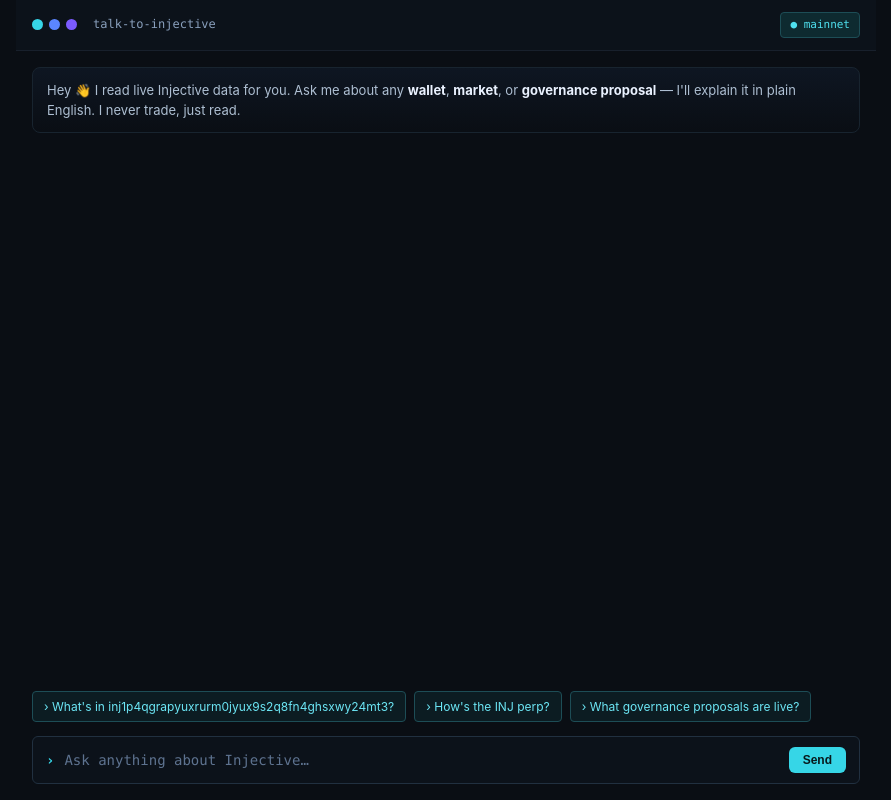
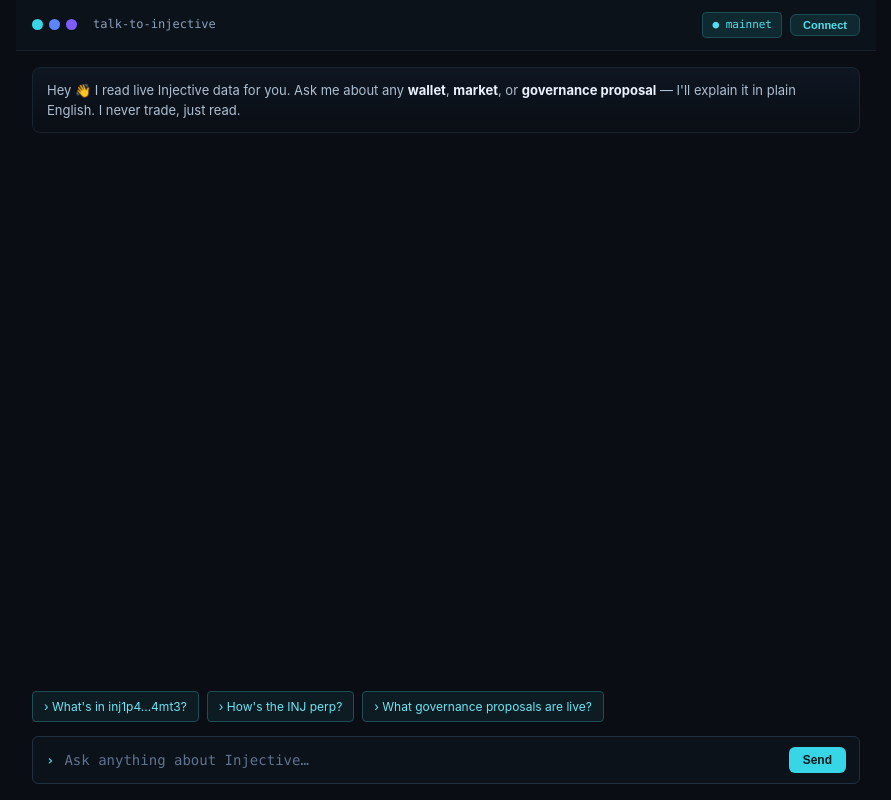
Before and after one commit to RaYYeR220/talk-to-injective, a Next.js app: page / in a window 1280 px wide. Shown: the whole page, without its empty margins (194-1085 px from the left). Built offline with nearby package versions, Linux system fonts and the light colour scheme.

Commit message:
feat: wallet connect UI + personalized quick actions

```diff
--- a/app/globals.css
+++ b/app/globals.css
@@ -113,3 +113,63 @@
   cursor: pointer;
 }
 .promptbar .send:disabled { opacity: 0.5; cursor: default; }
+
+.chrome .right { margin-left: auto; display: flex; align-items: center; gap: 8px; }
+.chrome .right .net { margin-left: 0; }
+
+.connect {
+  font-size: 11px;
+  font-weight: 700;
+  padding: 4px 12px;
+  border-radius: 6px;
+  border: 1px solid #1d4d56;
+  background: #0e2a30;
+  color: #4fe0ef;
+  cursor: pointer;
+}
+.connect:disabled { opacity: 0.6; cursor: default; }
+
+.wallet {
+  display: inline-flex;
+  align-items: center;
+  gap: 6px;
+  font-size: 11px;
+  padding: 3px 6px 3px 10px;
+  border-radius: 999px;
+  background: #0e2a30;
+  color: #6ce6f5;
+  border: 1px solid #1d4d56;
+}
+.wallet .x {
+  border: none;
+  background: transparent;
+  color: #6ce6f5;
+  cursor: pointer;
+  font-size: 12px;
+  line-height: 1;
+  padding: 0 2px;
+}
+.wallet .x:hover { color: #fff; }
+
+.chooser { display: inline-flex; gap: 6px; }
+.wbtn {
+  font-size: 11px;
+  font-weight: 700;
+  padding: 4px 10px;
+  border-radius: 6px;
+  border: 1px solid #1d4d56;
+  background: #0c1c22;
+  color: #6ce6f5;
+  cursor: pointer;
+}
+.wbtn:hover { background: #0e2730; }
+
+.chrome .note { font-size: 11px; color: #8aa0bd; font-family: -apple-system, "Segoe UI", Roboto, sans-serif; }
+.chrome .note a { color: #4fe0ef; }
+
+.walleterr {
+  margin: 0 16px 8px;
+  font-size: 12px;
+  color: #ff8a8a;
+  font-family: -apple-system, "Segoe UI", Roboto, sans-serif;
+}
--- a/app/page.tsx
+++ b/app/page.tsx
@@ -3,17 +3,40 @@
 import { useChat } from '@ai-sdk/react';
 import { DefaultChatTransport } from 'ai';
 import { useState } from 'react';
+import { useWallet } from '@/lib/useWallet';
+import type { WalletProvider } from '@/lib/wallet';
 
 // A real, funded mainnet address (holds INJ + USDT and an open position) for the demo chip.
 const DEMO_ADDRESS = 'inj1p4qgrapyuxrurm0jyux9s2q8fn4ghsxwy24mt3';
-const SUGGESTIONS = [
-  `What's in ${DEMO_ADDRESS}?`,
-  "How's the INJ perp?",
-  'What governance proposals are live?',
-];
+
+const short = (a: string) => `${a.slice(0, 6)}…${a.slice(-4)}`;
+const WALLET_LABEL: Record<WalletProvider, string> = { keplr: 'Keplr', leap: 'Leap' };
+
+interface Suggestion {
+  label: string;
+  text: string;
+}
+
+function suggestions(address: string | null): Suggestion[] {
+  if (address) {
+    return [
+      { label: "What's in my wallet?", text: `What's in ${address}?` },
+      { label: 'My open positions', text: `Show the open derivative positions for ${address}` },
+      { label: "How's the INJ perp?", text: "How's the INJ perp?" },
+      { label: 'What governance proposals are live?', text: 'What governance proposals are live?' },
+    ];
+  }
+  return [
+    { label: `What's in ${short(DEMO_ADDRESS)}?`, text: `What's in ${DEMO_ADDRESS}?` },
+    { label: "How's the INJ perp?", text: "How's the INJ perp?" },
+    { label: 'What governance proposals are live?', text: 'What governance proposals are live?' },
+  ];
+}
 
 export default function Home() {
   const [input, setInput] = useState('');
+  const [choosing, setChoosing] = useState(false);
+  const { address, available, connecting, error, connect, disconnect } = useWallet();
   const { messages, sendMessage, status } = useChat({
     transport: new DefaultChatTransport({ api: '/api/chat' }),
   });
@@ -25,6 +48,19 @@
     if (!t || busy) return;
     sendMessage({ text: t });
     setInput('');
+  };
+
+  const onConnectClick = () => {
+    if (available.length === 1) {
+      connect(available[0]);
+      return;
+    }
+    setChoosing(true); // 0 → install note, 2 → chooser
+  };
+
+  const pickWallet = (p: WalletProvider) => {
+    setChoosing(false);
+    connect(p);
   };
 
   const textOf = (m: (typeof messages)[number]) =>
@@ -44,7 +80,42 @@
           <i />
         </span>
         <span className="title">talk-to-injective</span>
-        <span className="net">● mainnet</span>
+        <span className="right">
+          <span className="net">● mainnet</span>
+          {address ? (
+            <span className="wallet">
+              {short(address)}
+              <button className="x" onClick={disconnect} aria-label="Disconnect wallet">
+                ✕
+              </button>
+            </span>
+          ) : choosing ? (
+            available.length > 0 ? (
+              <span className="chooser">
+                {available.map((p) => (
+                  <button key={p} className="wbtn" onClick={() => pickWallet(p)}>
+                    {WALLET_LABEL[p]}
+                  </button>
+                ))}
+              </span>
+            ) : (
+              <span className="note">
+                No wallet found — install{' '}
+                <a href="https://www.keplr.app/" target="_blank" rel="noreferrer">
+                  Keplr
+                </a>{' '}
+                or{' '}
+                <a href="https://www.leapwallet.io/" target="_blank" rel="noreferrer">
+                  Leap
+                </a>
+              </span>
+            )
+          ) : (
+            <button className="connect" onClick={onConnectClick} disabled={connecting}>
+              {connecting ? 'Connecting…' : 'Connect'}
+            </button>
+          )}
+        </span>
       </div>
 
       <div className="scroll">
@@ -70,10 +141,12 @@
         )}
       </div>
 
+      {error && <div className="walleterr">{error}</div>}
+
       <div className="chips">
-        {SUGGESTIONS.map((s) => (
-          <button key={s} className="chip" onClick={() => send(s)} disabled={busy}>
-            › {s}
+        {suggestions(address).map((s) => (
+          <button key={s.label} className="chip" onClick={() => send(s.text)} disabled={busy}>
+            › {s.label}
           </button>
         ))}
       </div>
```
